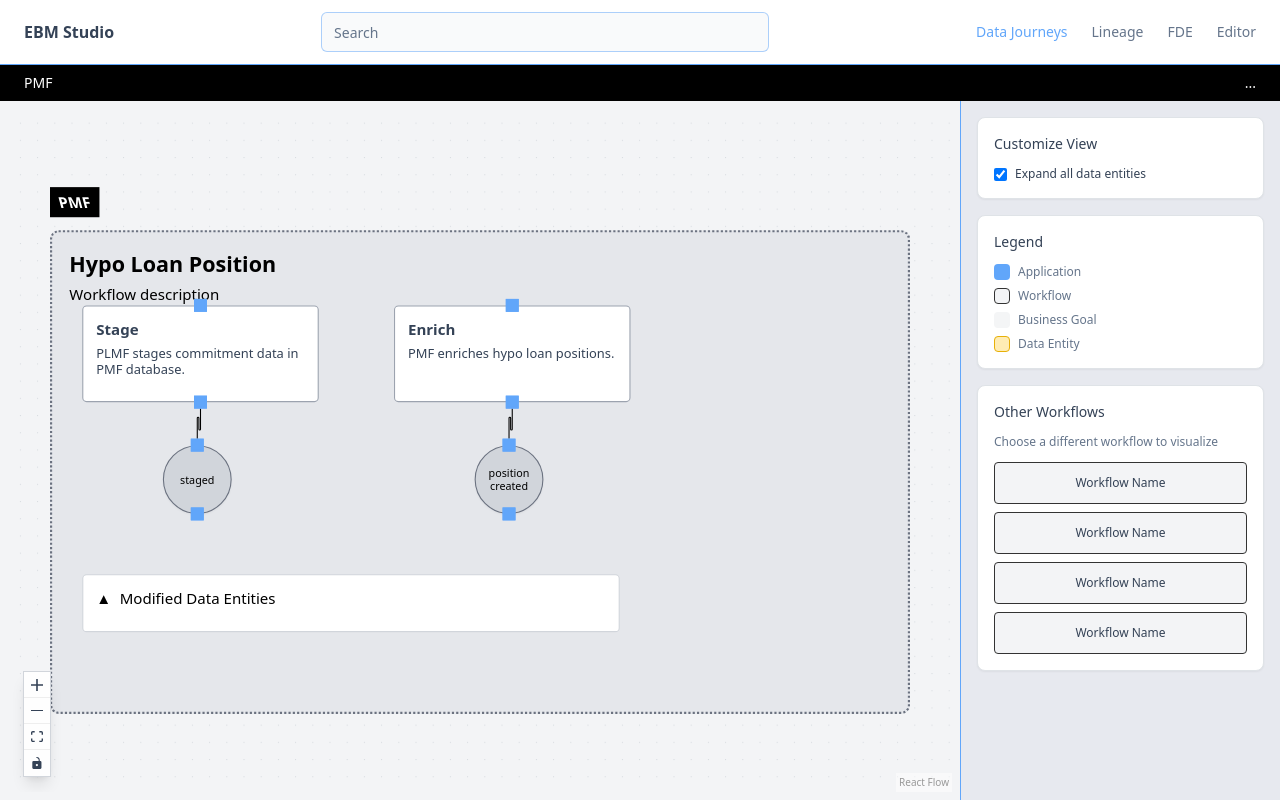
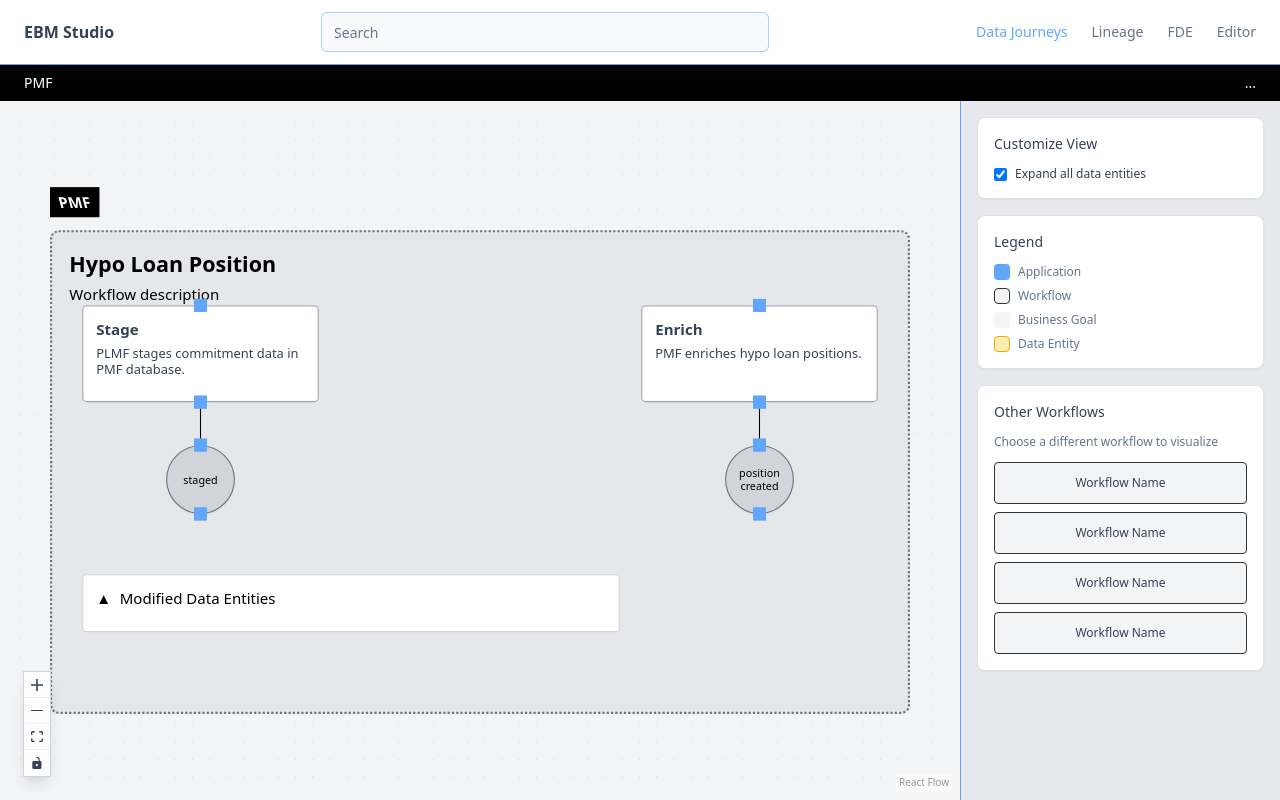
Before and after one commit to vinoth7ar/react-flowchart, a React (Vite) app: page / in a window 1280 px wide. Built offline with nearby package versions, Linux system fonts and the light colour scheme.

Commit message:
Remove hardcoded positions
Remove hardcoded positions for nodes and add them dynamically to the UI.

```diff
--- a/src/components/workflow/WorkflowBuilder.tsx
+++ b/src/components/workflow/WorkflowBuilder.tsx
@@ -37,14 +37,12 @@ const mockWorkflowData = {
       id: 'stage-node',
       title: 'Stage',
       description: 'PLMF stages commitment data in PMF database.',
-      position: { x: 30, y: 70 },
       color: 'gray',
     },
     {
       id: 'enrich-node',
       title: 'Enrich',
       description: 'PMF enriches hypo loan positions.',
-      position: { x: 320, y: 70 },
       color: 'gray',
     }
   ],
@@ -52,13 +50,11 @@ const mockWorkflowData = {
     {
       id: 'staged-circle',
       label: 'staged',
-      position: { x: 105, y: 200 },
       color: 'gray',
     },
     {
       id: 'position-created-circle',
       label: 'position created',
-      position: { x: 395, y: 200 },
       color: 'gray',
     }
   ],
@@ -84,6 +80,19 @@ const mockWorkflowData = {
 const createInitialNodes = (workflowData: typeof mockWorkflowData): Node[] => {
   const nodes: Node[] = [];
 
+  // Layout constants
+  const workflowWidth = 800;
+  const workflowHeight = 450;
+  const stageWidth = 220;
+  const stageHeight = 90;
+  const circleSize = 64;
+
+  // Calculate dynamic positions
+  const stageSpacing = (workflowWidth - (2 * stageWidth) - 60) / 1; // Space between stages
+  const stageY = 70;
+  const circleY = stageY + stageHeight + 40;
+  const entitiesY = circleY + circleSize + 40;
+
   // PMF Tag (outside workflow)
   nodes.push({
     id: 'pmf-tag',
@@ -107,16 +116,18 @@ const createInitialNodes = (workflowData: typeof mockWorkflowData): Node[] => {
       description: workflowData.workflow.description,
       type: 'workflow',
     } as WorkflowNodeData,
-    style: { width: 800, height: 450 },
+    style: { width: workflowWidth, height: workflowHeight },
     draggable: true,
   });
 
-  // Stage nodes
-  workflowData.stages.forEach(stage => {
+  // Stage nodes - positioned dynamically
+  workflowData.stages.forEach((stage, index) => {
+    const stageX = 30 + (index * (stageWidth + stageSpacing));
+
     nodes.push({
       id: stage.id,
       type: 'stage',
-      position: stage.position,
+      position: { x: stageX, y: stageY },
       data: {
         title: stage.title,
         description: stage.description,
@@ -126,17 +137,19 @@ const createInitialNodes = (workflowData: typeof mockWorkflowData): Node[] => {
       } as WorkflowNodeData,
       parentId: workflowData.workflow.id,
       extent: 'parent',
-      style: { width: 220, height: 90 },
+      style: { width: stageWidth, height: stageHeight },
       draggable: true,
     });
   });
 
-  // Status nodes (circular)
-  workflowData.statusNodes.forEach(status => {
+  // Status nodes (circular) - positioned below stages
+  workflowData.statusNodes.forEach((status, index) => {
+    const circleX = 30 + (index * (stageWidth + stageSpacing)) + (stageWidth / 2) - (circleSize / 2);
+
     nodes.push({
       id: status.id,
       type: 'circular',
-      position: status.position,
+      position: { x: circleX, y: circleY },
       data: {
         label: status.label,
         color: status.color,
```
